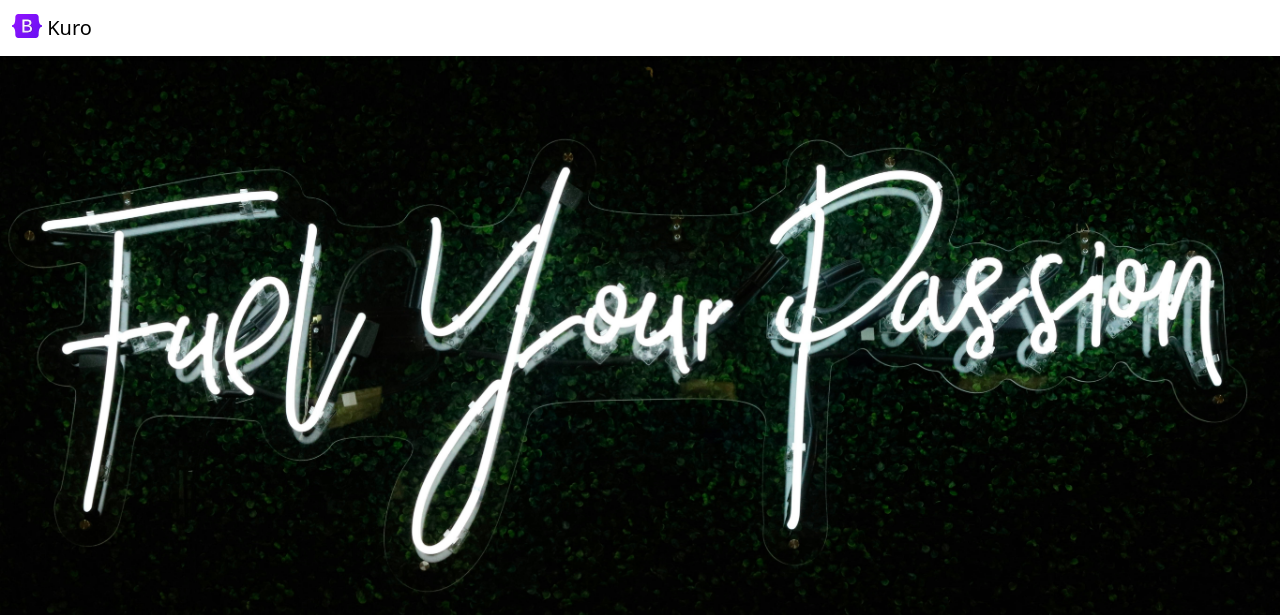
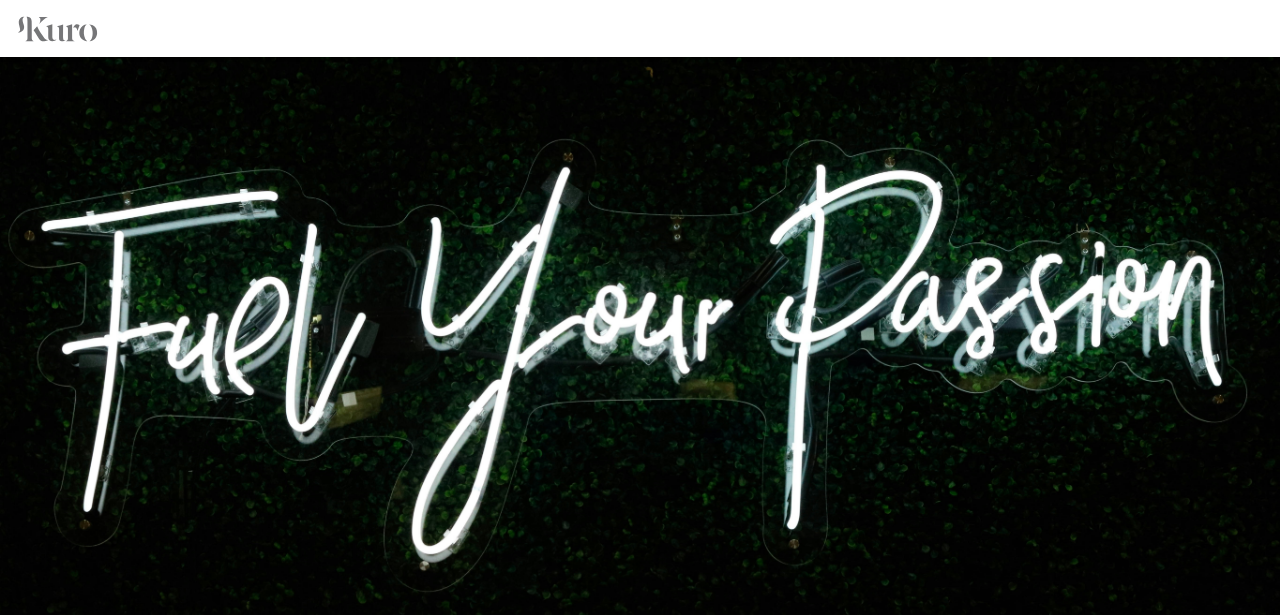
Before and after one commit to DineshMitta/kuro-careers-website-v2, a Flask app: page / in a window 1280 px wide. Shown: the top 615 px of the page. Run offline with Flask 3, Linux system fonts and the light colour scheme; data that the repository does not hold is empty; some libraries are stand-ins or nearby versions.

Commit message:
changed logo

```diff
--- a/templates/nav.html
+++ b/templates/nav.html
@@ -1,8 +1,8 @@
 <nav class="navbar shadow-sm fixed-top bg-white">
     <div class="container-fluid">
       <a class="navbar-brand" href="\">
-        <img src="/static/logo.svg" alt="Logo" width="30" height="24" class="d-inline-block align-text-top">
-        Kuro
+        <img src="/static/kurologo.svg" alt="Logo" width="90" height="30" class="d-inline-block align-text-top">
+
       </a>
     </div>
   </nav>
```
Also changed, not shown: static/kurologo.svg (added).
